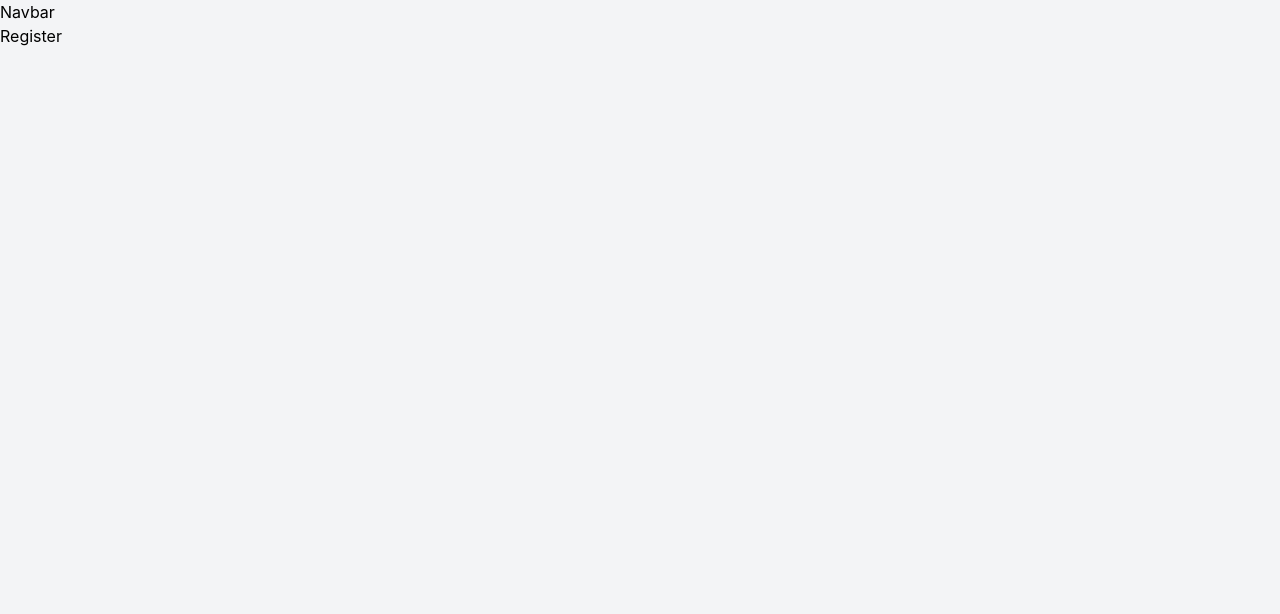
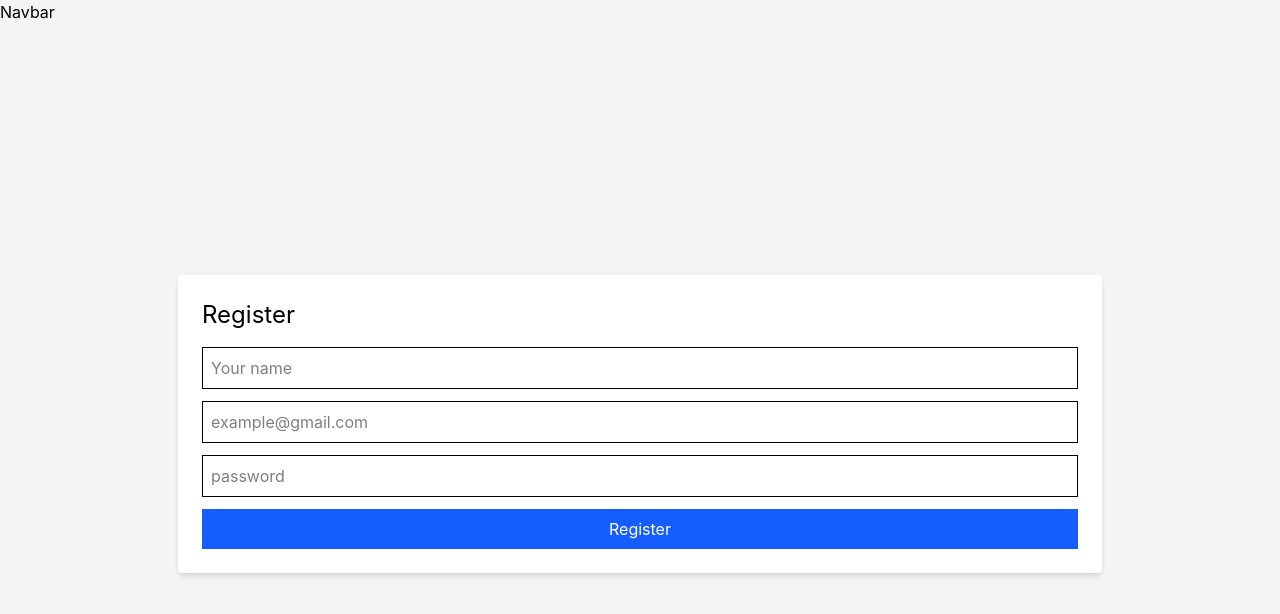
Before and after one commit to Sachintha-Dinuranga/pern-auth-system, a React (Vite) app in the folder frontend/: page /register in a window 1280 px wide. Shown: the top 614 px of the page. Built offline with nearby package versions, Linux system fonts and the light colour scheme; no server answers.

Commit message:
Add register page

```diff
--- a/frontend/src/App.jsx
+++ b/frontend/src/App.jsx
@@ -43,7 +43,7 @@ function App() {
       <Routes>
         <Route path="/" element={<Home />} />
         <Route path="/login" element={<Login setUser={setUser} />} />
-        <Route path="/register" element={<Register />} />
+        <Route path="/register" element={<Register setUser={setUser} />} />
       </Routes>
     </Router>
   );
--- a/frontend/src/pages/Register.jsx
+++ b/frontend/src/pages/Register.jsx
@@ -1,3 +1,69 @@
-export default function Register() {
-  return <div>Register</div>;
+import { useState } from "react";
+import axios from "axios";
+import { useNavigate } from "react-router-dom";
+
+export default function Register({ setUser }) {
+  const [form, setForm] = useState({
+    name: "",
+    email: "",
+    password: "",
+  });
+  const [error, setError] = useState("");
+  const navigate = useNavigate();
+
+  const handleSubmit = async (e) => {
+    e.preventDefault();
+    try {
+      const res = await axios.post(
+        "http://localhost:5000/api/auth/register",
+        form,
+      );
+      setUser(res.data);
+      navigate("/login");
+    } catch (error) {
+      setError("Invalid Credential!");
+    }
+  };
+
+  return (
+    <div className="min-h-screen flex items-center justify-center">
+      <form className="bg-white p-6 rounded shadow-md">
+        <h2 className="text-2xl mb-4">Register</h2>
+        {error && <p className="text-red-500 mb-4">{error}</p>}
+        <input
+          type="text"
+          name="name"
+          id="name"
+          placeholder="Your name"
+          className="border p-2 w-full mb-3 "
+          value={form.name}
+          onChange={(e) => setForm({ ...form, name: e.target.value })}
+        />
+        <input
+          type="email"
+          name="email"
+          id="email"
+          placeholder="example@gmail.com"
+          className="border p-2 w-full mb-3 "
+          value={form.email}
+          onChange={(e) => setForm({ ...form, email: e.target.value })}
+        />
+        <input
+          type="password"
+          name="password"
+          id="password"
+          placeholder="password"
+          className="border p-2 w-full mb-3 "
+          value={form.password}
+          onChange={(e) => setForm({ ...form, password: e.target.value })}
+        />
+        <button
+          className="bg-blue-600 text-white p-2 w-full"
+          onClick={handleSubmit}
+        >
+          Register
+        </button>
+      </form>
+    </div>
+  );
 }
```
